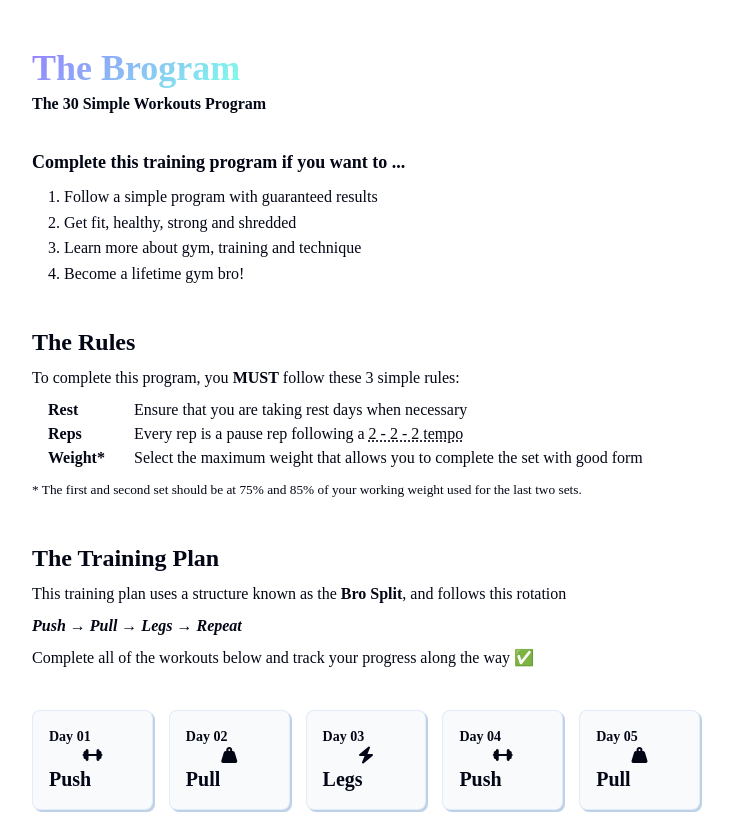
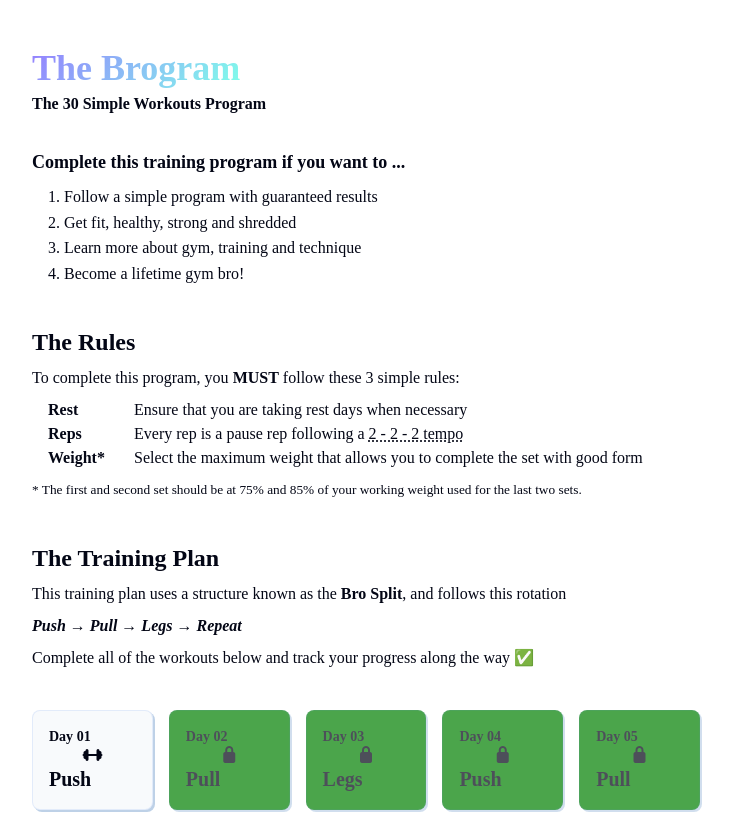
Before and after one commit to Drewshka/brogram, a React (Vite) app: page / in a window 1280 px wide. Shown: the top 814 px of the page, without its empty margins (274-1007 px from the left). Built offline with nearby package versions, Linux system fonts and the light colour scheme; a web font is replaced by a local one.

Commit message:
is locked functionality fixed so users can only open current day workout card

```diff
--- a/src/components/Grid.jsx
+++ b/src/components/Grid.jsx
@@ -1,4 +1,4 @@
-import { useState } from "react";
+import { useState, useEffect } from "react";
 import { workoutProgram as training_plan } from "../utils/index.js";
 import WorkoutCard from "./WorkoutCard.jsx";
 
@@ -6,8 +6,10 @@ export default function Grid() {
   // const isLocked = false;
   const [savedWorkouts, setSavedWorkouts] = useState(null);
   const [selectedWorkout, setSelectedWorkout] = useState(null);
-  const completedWorkouts = [];
-  const isLocked = false;
+  const completedWorkouts = Object.keys(savedWorkouts || {}).map((val) => {
+    const entry = savedWorkouts[val];
+    return entry.isComplete;
+  });
 
   function handleSave(index, data) {
     // save to local storage and modify the saved workouts state
@@ -24,7 +26,7 @@ export default function Grid() {
     setSavedWorkouts(newObj);
     //persist local storage data across page loads
     localStorage.setItem("brogram", JSON.stringify(newObj));
-    setSavedWorkouts(null);
+    setSelectedWorkout(null);
   }
 
   function handleComplete(index, data) {
@@ -34,9 +36,27 @@ export default function Grid() {
     handleSave(index, newObj);
   }
 
+  useEffect(() => {
+    if (!localStorage) {
+      return;
+    }
+    let savedData = {};
+    if (localStorage.getItem("brogram")) {
+      savedData = JSON.parse(localStorage.getItem("brogram"));
+    }
+    // eslint-disable-next-line react-hooks/set-state-in-effect
+    setSavedWorkouts(savedData);
+  }, []);
+
   return (
     <div className="training-plan-grid">
       {Object.keys(training_plan).map((workout, workoutIndex) => {
+        const isLocked =
+          workoutIndex === 0
+            ? false
+            : !completedWorkouts.includes(`${workoutIndex - 1}`);
+        console.log(workoutIndex, isLocked);
+
         const type =
           workoutIndex % 3 === 0
             ? "Push"
@@ -45,10 +65,8 @@ export default function Grid() {
               : "Legs";
 
         const trainingPlan = training_plan[workoutIndex];
-
         const dayNum =
           workoutIndex / 8 <= 1 ? "0" + (workoutIndex + 1) : workoutIndex + 1;
-
         const icon =
           workoutIndex % 3 === 0 ? (
             <i className="fa-solid fa-dumbbell"></i>
@@ -61,6 +79,7 @@ export default function Grid() {
         if (workoutIndex === selectedWorkout) {
           return (
             <WorkoutCard
+              savedWeights={savedWorkouts?.[workoutIndex]?.weights}
               key={workoutIndex}
               trainingPlan={trainingPlan}
               type={type}
@@ -75,7 +94,12 @@ export default function Grid() {
 
         return (
           <button
-            onClick={() => setSelectedWorkout(workoutIndex)}
+            onClick={() => {
+              if (isLocked) {
+                return;
+              }
+              setSelectedWorkout(workoutIndex);
+            }}
             className={"card plan-card  " + (isLocked ? "inactive" : "")}
             key={workoutIndex}>
             <div className="plan-card-header">
--- a/src/index.css
+++ b/src/index.css
@@ -63,6 +63,8 @@ h3,
   position: relative;
   z-index: 1;
   cursor: not-allowed;
+  background: green !important;
+  opacity: 0.7;
 }
 
 .locked-card {
```
